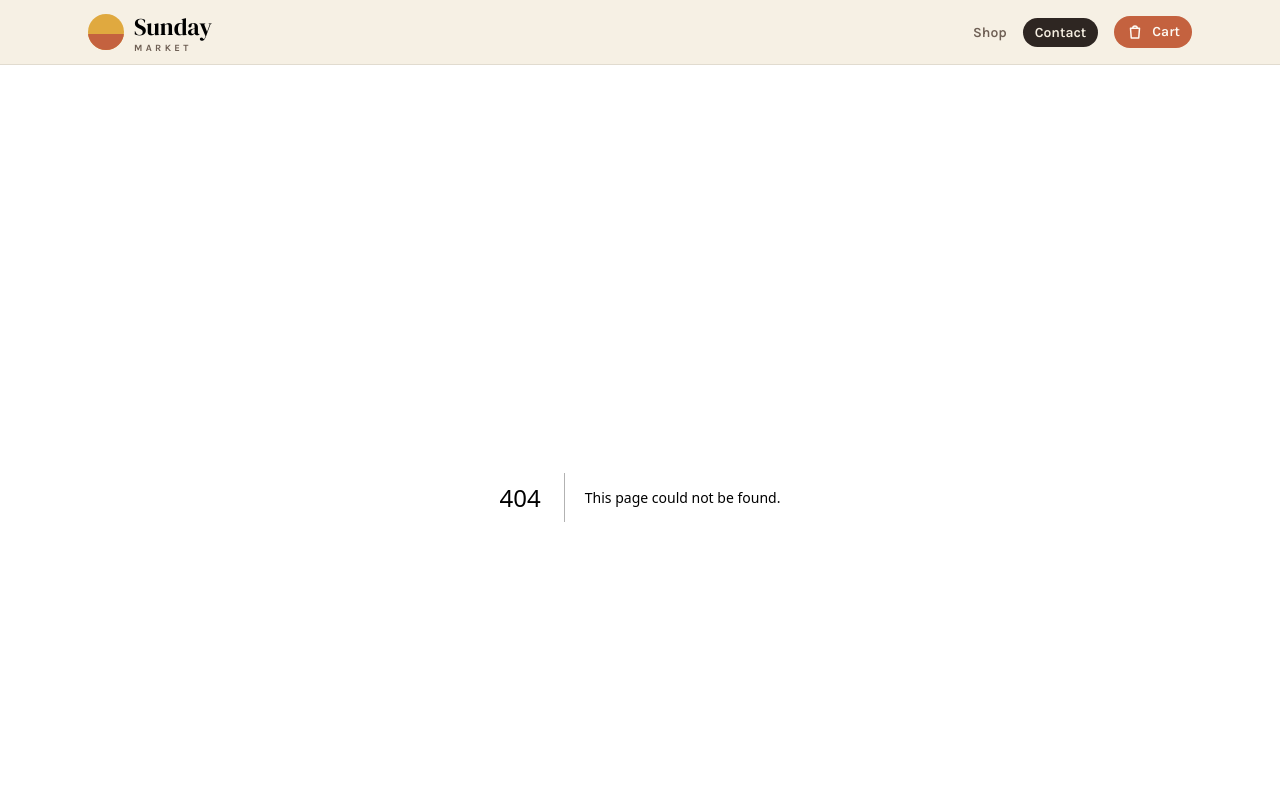
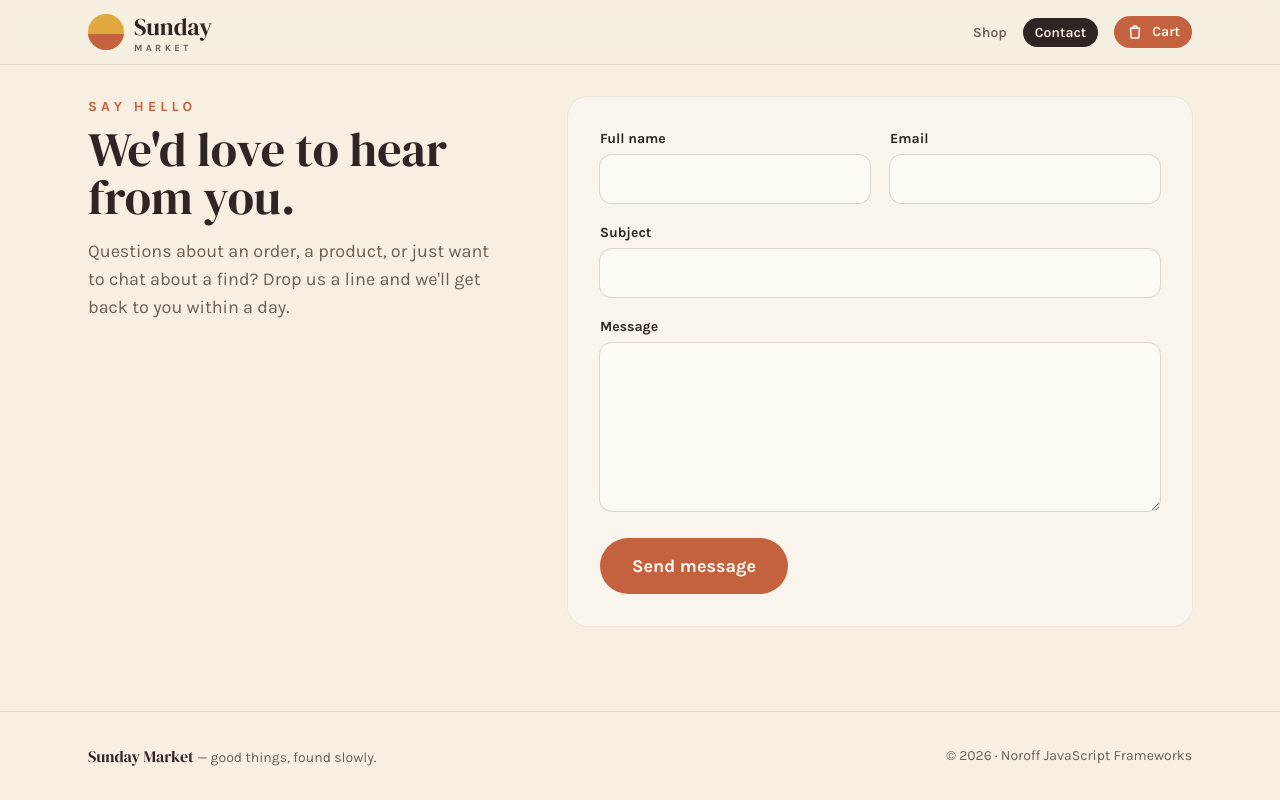
Before and after one commit to ebbestankiewicz/online-shop, a Next.js app: page /contact in a window 1280 px wide. Before the commit this address had no page. Shown: the top 800 px of the page. Built offline with nearby package versions, Linux system fonts and the light colour scheme.

Commit message:
feat: add contact page with validated form

```diff
--- /dev/null
+++ b/src/app/contact/page.tsx
@@ -0,0 +1,27 @@
+import type { Metadata } from "next";
+import { ContactForm } from "@/components/contact/ContactForm";
+
+export const metadata: Metadata = {
+  title: "Contact · Sunday Market",
+};
+
+export default function ContactPage() {
+  return (
+    <div className="grid gap-10 lg:grid-cols-[1fr_1.5fr] lg:gap-16">
+      <section>
+        <p className="text-sm font-bold uppercase tracking-[0.3em] text-terracotta">
+          Say hello
+        </p>
+        <h1 className="mt-2 font-serif text-4xl sm:text-5xl">
+          We&apos;d love to hear from you.
+        </h1>
+        <p className="mt-4 text-lg text-ink-soft">
+          Questions about an order, a product, or just want to chat about a
+          find? Drop us a line and we&apos;ll get back to you within a day.
+        </p>
+      </section>
+
+      <ContactForm />
+    </div>
+  );
+}
--- /dev/null
+++ b/src/components/contact/ContactForm.tsx
@@ -0,0 +1,140 @@
+"use client";
+
+import { useState } from "react";
+import { TextField } from "@/components/ui/TextField";
+import {
+  validateContactForm,
+  validateField,
+  type ContactField,
+  type ContactFormErrors,
+  type ContactFormValues,
+} from "@/utils/validation";
+
+const initialValues: ContactFormValues = {
+  fullName: "",
+  subject: "",
+  email: "",
+  message: "",
+};
+
+const fieldId = (field: ContactField) => `contact-${field}`;
+
+export function ContactForm() {
+  const [values, setValues] = useState<ContactFormValues>(initialValues);
+  const [errors, setErrors] = useState<ContactFormErrors>({});
+  const [touched, setTouched] = useState<
+    Partial<Record<ContactField, boolean>>
+  >({});
+  const [isSent, setIsSent] = useState(false);
+
+  function handleChange(field: ContactField, value: string) {
+    setValues((previous) => ({ ...previous, [field]: value }));
+    if (touched[field]) {
+      setErrors((previous) => ({
+        ...previous,
+        [field]: validateField(field, value),
+      }));
+    }
+  }
+
+  function handleBlur(field: ContactField) {
+    setTouched((previous) => ({ ...previous, [field]: true }));
+    setErrors((previous) => ({
+      ...previous,
+      [field]: validateField(field, values[field]),
+    }));
+  }
+
+  function handleSubmit(event: React.FormEvent<HTMLFormElement>) {
+    event.preventDefault();
+
+    const validationErrors = validateContactForm(values);
+    const invalidFields = Object.keys(validationErrors) as ContactField[];
+
+    setErrors(validationErrors);
+    setTouched({ fullName: true, subject: true, email: true, message: true });
+
+    if (invalidFields.length > 0) {
+      document.getElementById(fieldId(invalidFields[0]))?.focus();
+      return;
+    }
+
+    setIsSent(true);
+    setValues(initialValues);
+    setTouched({});
+  }
+
+  if (isSent) {
+    return (
+      <div
+        role="status"
+        className="rounded-card bg-paper p-8 text-center ring-1 ring-ink/5"
+      >
+        <p className="font-serif text-3xl">Message sent!</p>
+        <p className="mt-2 text-ink-soft">
+          Thanks for getting in touch. We usually reply within a day.
+        </p>
+        <button
+          type="button"
+          onClick={() => setIsSent(false)}
+          className="mt-6 rounded-full bg-ink px-5 py-2.5 font-semibold text-cream transition-colors hover:bg-ink/85"
+        >
+          Send another message
+        </button>
+      </div>
+    );
+  }
+
+  return (
+    <form
+      noValidate
+      onSubmit={handleSubmit}
+      className="space-y-5 rounded-card bg-paper/60 p-6 ring-1 ring-ink/5 sm:p-8"
+    >
+      <div className="grid gap-5 sm:grid-cols-2">
+        <TextField
+          id={fieldId("fullName")}
+          label="Full name"
+          autoComplete="name"
+          value={values.fullName}
+          error={errors.fullName}
+          onChange={(value) => handleChange("fullName", value)}
+          onBlur={() => handleBlur("fullName")}
+        />
+        <TextField
+          id={fieldId("email")}
+          label="Email"
+          type="email"
+          autoComplete="email"
+          value={values.email}
+          error={errors.email}
+          onChange={(value) => handleChange("email", value)}
+          onBlur={() => handleBlur("email")}
+        />
+      </div>
+      <TextField
+        id={fieldId("subject")}
+        label="Subject"
+        value={values.subject}
+        error={errors.subject}
+        onChange={(value) => handleChange("subject", value)}
+        onBlur={() => handleBlur("subject")}
+      />
+      <TextField
+        id={fieldId("message")}
+        label="Message"
+        multiline
+        value={values.message}
+        error={errors.message}
+        onChange={(value) => handleChange("message", value)}
+        onBlur={() => handleBlur("message")}
+      />
+      <button
+        type="submit"
+        className="w-full rounded-full bg-terracotta px-8 py-3.5 text-lg font-bold text-paper transition hover:bg-terracotta-dark active:scale-[0.98] sm:w-auto"
+      >
+        Send message
+      </button>
+    </form>
+  );
+}
```
